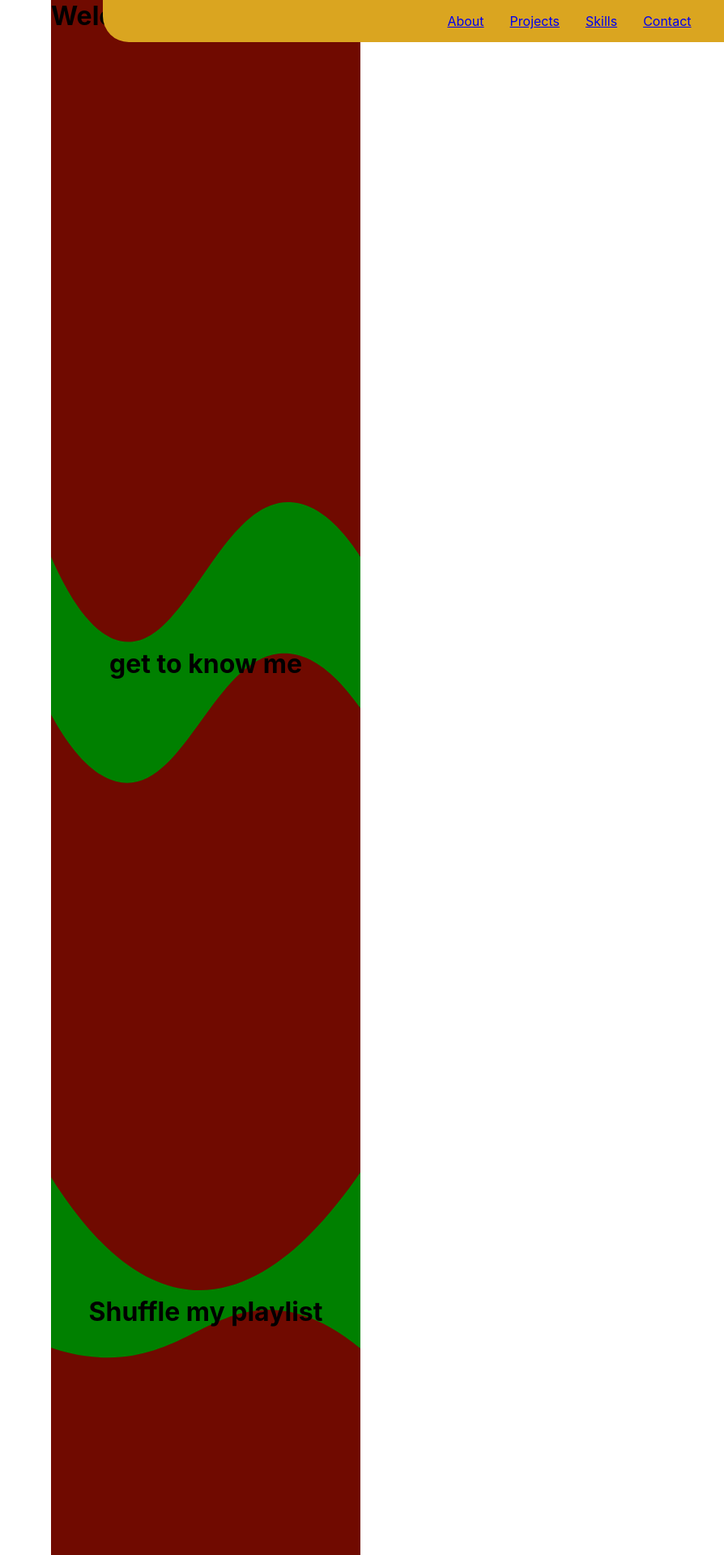
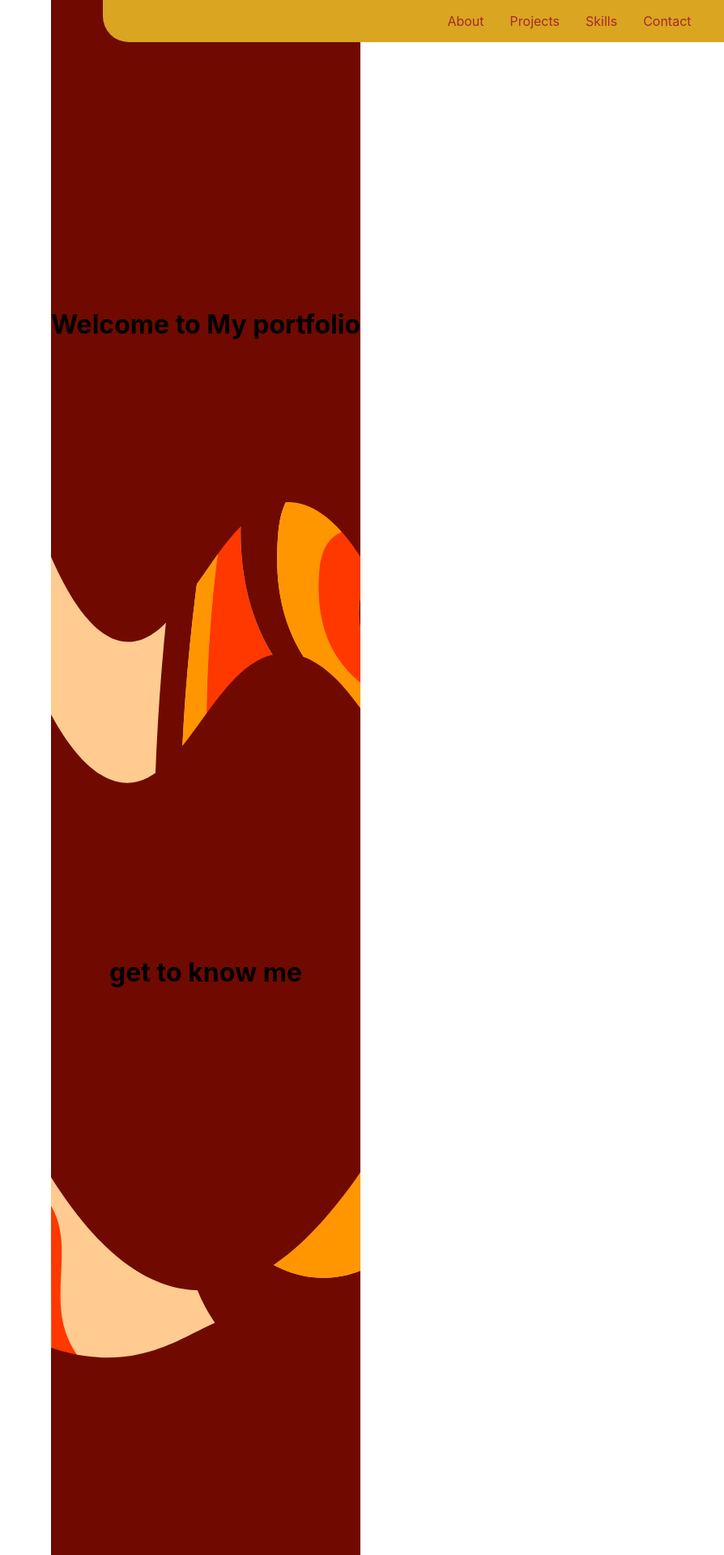
Before and after one commit to sanguine-dreams/react-Portfolio, a React (Vite) app: page / in a window 1280 px wide. Shown: the top 1920 px of the page at 81% size, without its empty margins (386-1280 px from the left). Built offline with nearby package versions, Linux system fonts and the light colour scheme.

Commit message:
background addition

```diff
--- a/src/App.css
+++ b/src/App.css
@@ -1,70 +1,71 @@
 #root {
-  background-color: green;
+
+  background: url("../public/Improved\ background.svg");
+background-repeat: no-repeat;
+ background-size: cover;
   text-align: center;
-  margin: 0;
-  padding: 0;
+
 }
 
-html {
-  margin: 0;
-  padding: 0;
-}
-
-body{
+body {
   margin: 0;
   padding: 0;
 }
 
 .intro {
-
+  display: flex;
+  justify-content: center;
+  align-items: center;
   height: 100vh;
-  background-image: url('../public/intro.svg');
+  background-image: url("../public/intro.svg");
   background-position: center;
   background-repeat: no-repeat;
   background-size: cover;
 }
 
 .about-me {
-
+  display: flex;
+  justify-content: center;
+  align-items: center;
   height: 100vh;
-  background-image: url('../public/about-me.svg');
+  background-image: url("../public/about-me.svg");
   background-position: center;
   background-repeat: no-repeat;
   background-size: cover;
-
 }
 
 .projects {
-
+  display: flex;
+  justify-content: center;
+  align-items: center;
   height: 100vh;
-  background-image: url('../public/projects.svg');
+  background-image: url("../public/projects.svg");
   background-position: center;
   background-repeat: no-repeat;
   background-size: cover;
 }
 
 .skills {
-
+  display: flex;
+  justify-content: center;
+  align-items: center;
   height: 100vh;
-  background-image: url('../public/skills.svg');
+  background-image: url("../public/skills.svg");
   background-position: center;
   background-repeat: no-repeat;
   background-size: cover;
 }
 
-
-
-nav{
+nav {
   display: flex;
   justify-content: center;
   align-items: center;
   flex-wrap: wrap;
-  width: calc(100% - 10%); /* Adjust the width based on your needs */
+  width: calc(100% - 10%);
   background-color: goldenrod;
   border-radius: 0 0 2rem 2rem;
   margin: 0 5%;
   position: fixed;
-
 }
 
 nav a {
@@ -74,3 +75,26 @@ nav a {
 h1 {
   margin: 0;
 }
+
+a {
+  text-decoration: none;
+}
+
+a:link {
+  color: brown;
+}
+
+a:visited {
+  color: brown;
+}
+
+footer {
+  background-image: url("../public/footer-01-01.svg");
+  display: flex;
+  justify-content: center;
+  align-items: center;
+  height: 70vh;
+  background-position: center;
+  background-repeat: no-repeat;
+  background-size: cover;
+}
--- a/src/App.jsx
+++ b/src/App.jsx
@@ -4,6 +4,7 @@ import AboutMe from "./sections/AboutMe";
 import Projects from "./sections/Projects.Jsx";
 import Skills from "./sections/Skills";
 import NavBar from "./sections/NavBar";
+import Footer from "./sections/Footer";
 
 
 function App() {
@@ -15,6 +16,7 @@ function App() {
       <AboutMe />
       <Projects />
       <Skills />
+      <Footer />
 
     </>
   );
--- /dev/null
+++ b/src/sections/Footer.jsx
@@ -0,0 +1,7 @@
+function Footer() {
+    return(<div>
+        <footer>Feet</footer>
+    </div>)
+}
+
+export default Footer;
```
Also changed, not shown: public/Improved background.svg (added), public/footer-01-01.svg (added).
